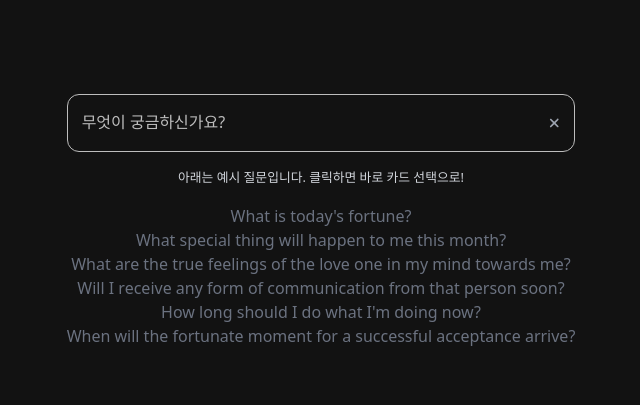
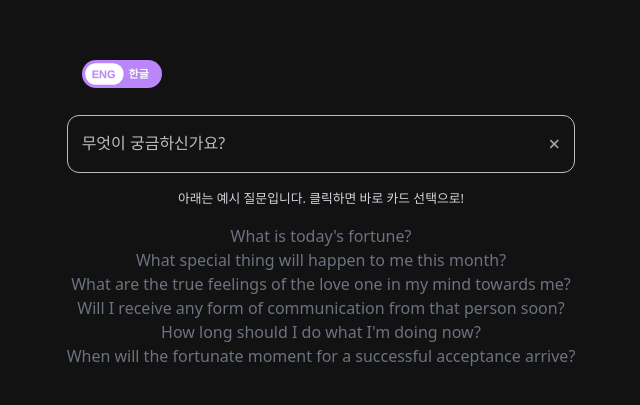
Before and after one commit to agnes0304/GPTarot, a React (Vite) app in the folder client/: page / in a window 1280 px wide. Shown: the part 179-584 px from the top of the page, without its empty margins (319-959 px from the left). Built offline with nearby package versions, Linux system fonts and the light colour scheme.

Commit message:
toggle ongoing

```diff
--- /dev/null
+++ b/client/src/components/LangToggle.tsx
@@ -0,0 +1,22 @@
+import { FC } from "react";
+import classes from "../styles/LangToggle.module.css";
+
+// 기본은 영어, 토글 클릭하면 한글로 변경
+const LangToggle: FC = () => {
+  return (
+    <div>
+      <div className={classes.switch}>
+        <input
+          id="languageToggle"
+          className={`${classes.checkToggle} ${classes.checkToggleRoundFlat}`}
+          type="checkbox"
+        />
+        <label htmlFor="languageToggle"></label>
+        <span className={classes.on}>ENG</span>
+        <span className={classes.off}>한글</span>
+      </div>
+    </div>
+  );
+};
+
+export default LangToggle;
--- a/client/src/pages/Ask.tsx
+++ b/client/src/pages/Ask.tsx
@@ -1,6 +1,7 @@
 import { FC, useState } from "react";
 import UserInput from "../components/UserInput";
 import CardDeck from "../components/CardDeck";
+import LangToggle from "../components/langToggle";
 
 const Ask: FC = () => {
   const [prompt, setPrompt] = useState("");
@@ -21,6 +22,7 @@ const Ask: FC = () => {
 
   return (
     <>
+      <LangToggle />
       {!showCardDeck && (
         <UserInput
           prompt={prompt}
--- /dev/null
+++ b/client/src/styles/LangToggle.module.css
@@ -0,0 +1,105 @@
+.switch {
+  position: relative;
+  display: inline-block;
+  margin: 0 5px;
+}
+
+.switch > span {
+  position: absolute;
+  top: -7.5px;
+  pointer-events: none;
+  font-family: "Helvetica", Arial, sans-serif;
+  font-weight: bold;
+  font-size: 11px;
+  text-transform: uppercase;
+  text-shadow: 0 1px 0 rgba(0, 0, 0, 0.06);
+  width: 50%;
+  text-align: center;
+}
+
+input.checkToggleRoundFlat:checked ~ .off {
+  color: var(--color-dark-main);
+}
+
+input.checkToggleRoundFlat:checked ~ .on {
+  color: #fff;
+}
+
+.switch > span.on {
+  left: 6px;
+  padding-left: 2px;
+  color: var(--color-dark-main);
+}
+
+.switch > span.off {
+  right: 6px;
+  padding-right: 4px;
+  color: #fff;
+}
+
+.checkToggle {
+  position: absolute;
+  /* margin-left: -9999px; */
+  visibility: hidden;
+}
+
+.checkToggle + label {
+  display: block;
+  position: relative;
+  cursor: pointer;
+  outline: none;
+  -webkit-user-select: none;
+  -moz-user-select: none;
+  -ms-user-select: none;
+  user-select: none;
+}
+
+input.checkToggleRoundFlat + label {
+  padding: 2px;
+  width: 100px;
+  height: 35px;
+  background-color: var(--color-dark-main);
+  -webkit-border-radius: 60px;
+  -moz-border-radius: 60px;
+  -ms-border-radius: 60px;
+  -o-border-radius: 60px;
+  border-radius: 60px;
+}
+input.checkToggleRoundFlat + label:before,
+input.checkToggleRoundFlat + label:after {
+  display: block;
+  position: absolute;
+  content: "";
+}
+
+input.checkToggleRoundFlat + label:before {
+  top: 2px;
+  left: 2px;
+  bottom: 2px;
+  right: 2px;
+  background-color: var(--color-dark-main);
+  -moz-border-radius: 60px;
+  -ms-border-radius: 60px;
+  -o-border-radius: 60px;
+  border-radius: 60px;
+}
+input.checkToggleRoundFlat + label:after {
+  top: 4px;
+  left: 4px;
+  bottom: 4px;
+  width: 48px;
+  background-color: #fff;
+  -webkit-border-radius: 52px;
+  -moz-border-radius: 52px;
+  -ms-border-radius: 52px;
+  -o-border-radius: 52px;
+  border-radius: 52px;
+  -webkit-transition: margin 0.2s;
+  -moz-transition: margin 0.2s;
+  -o-transition: margin 0.2s;
+  transition: margin 0.2s;
+}
+
+input.checkToggleRoundFlat:checked + label:after {
+  margin-left: 44px;
+}
```
